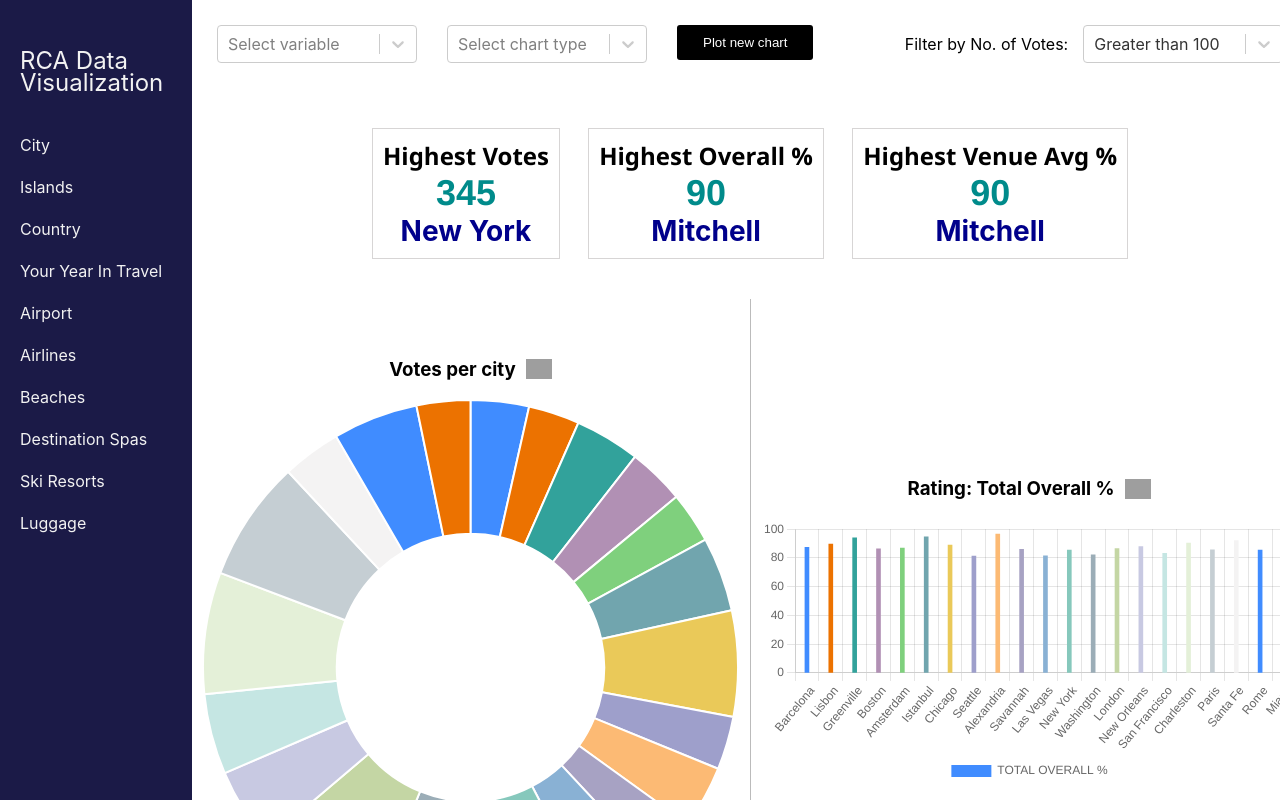
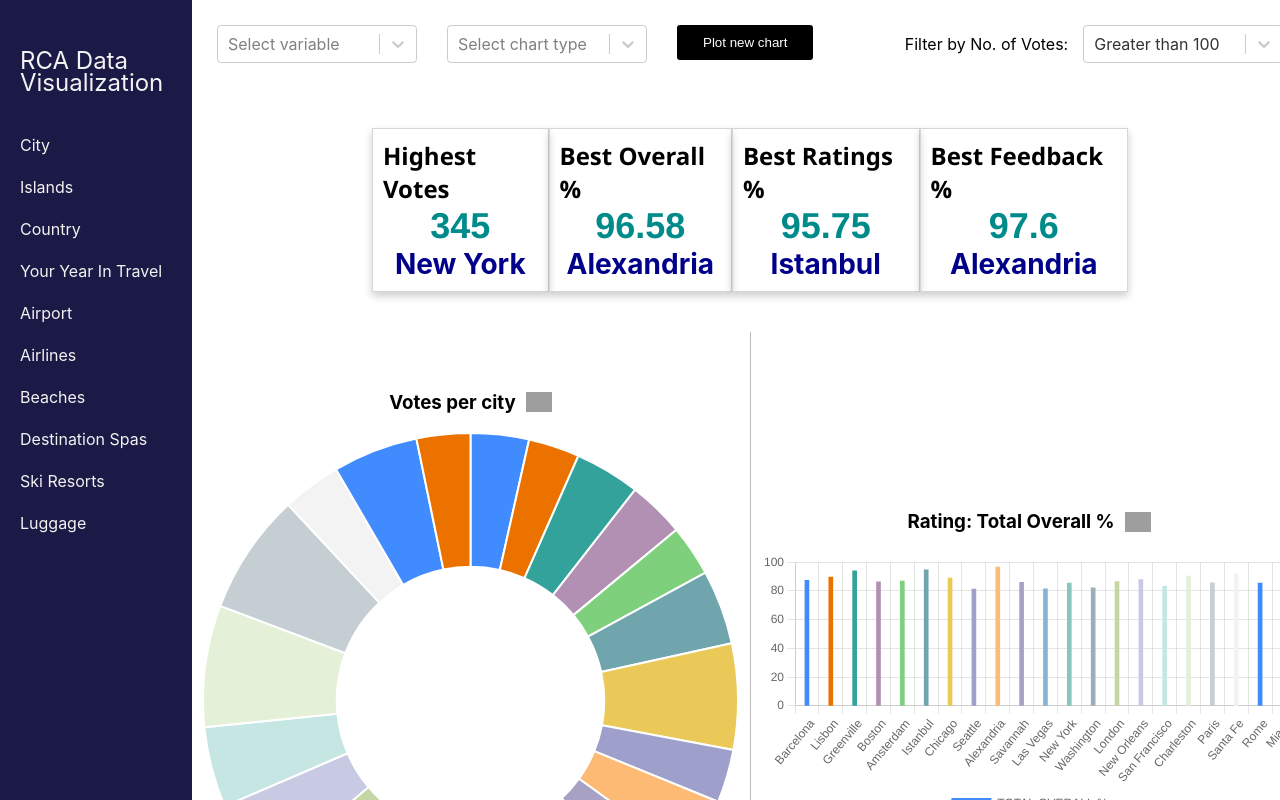
Before and after one commit to adityaanand53/rca-hackathon, a React (Create React App) app: page / in a window 1280 px wide. Shown: the top 800 px of the page. Built offline with nearby package versions, Linux system fonts and the light colour scheme; grey boxes are pictures that could not be loaded.

Commit message:
calculation for best data

```diff
--- a/src/components/LandingPage.js
+++ b/src/components/LandingPage.js
@@ -43,51 +43,67 @@ function LandingPage() {
   const [highestVenueAvgCity, setHighestVenueAvgCity] = useState(
     cityRCA[0]["city"]
   );
+  const [highestFeedbackAvg, setHighestFeedbackAvg] = useState(
+    cityRCA[0]["Total TNS %"]
+  );
+  const [highestFeedbackAvgCity, setHighestFeedbackAvgCity] = useState(
+    cityRCA[0]["city"]
+  );
 
   useEffect(() => {
-    getHighestVotes();
-    getHighestOverall();
-    getHighestVenueAvg();
     changeVotesOption("100+");
   }, []);
 
-  const getHighestVotes = () => {
-    let maxVotes = highestVotes;
-    let maxVotesCity = highestVotesCity;
-    for (let i = 1; i < cityRCA.length; i++) {
-      if (cityRCA[i]["Total Votes"] > maxVotes) {
-        maxVotes = cityRCA[i]["Total Votes"];
-        maxVotesCity = cityRCA[i]["city"];
+  const getHighestVotes = (filteredData) => {
+    let maxVotes = filteredData[0]["Total Votes"];
+    let maxVotesCity = filteredData[0]["city"];
+    for (let i = 1; i < filteredData.length; i++) {
+      if (filteredData[i]["Total Votes"] > maxVotes) {
+        maxVotes = filteredData[i]["Total Votes"];
+        maxVotesCity = filteredData[i]["city"];
       }
     }
     setHighestVotes(maxVotes);
     setHighestVotesCity(maxVotesCity);
   };
 
-  const getHighestOverall = () => {
-    let maxOverall = highestOverall;
-    let maxOverallCity = highestOverallCity;
-    for (let i = 1; i < cityRCA.length; i++) {
-      if (cityRCA[i]["Total Overall"] > maxOverall) {
-        maxOverall = cityRCA[i]["Total Overall"];
-        maxOverallCity = cityRCA[i]["city"];
+  const getHighestOverall = (filteredData) => {
+    let maxOverall = filteredData[0]["TOTAL OVERALL %"];
+    let maxOverallCity = filteredData[0]["city"];
+    for (let i = 1; i < filteredData.length; i++) {
+      if (filteredData[i]["TOTAL OVERALL %"] > maxOverall) {
+        maxOverall = filteredData[i]["TOTAL OVERALL %"];
+        maxOverallCity = filteredData[i]["city"];
       }
     }
     setHighestOverall(maxOverall);
     setHighestOverallCity(maxOverallCity);
   };
 
-  const getHighestVenueAvg = () => {
-    let maxVenueAvg = highestVenueAvg;
-    let maxVenueAvgCity = highestVenueAvgCity;
-    for (let i = 1; i < cityRCA.length; i++) {
-      if (cityRCA[i]["Total VenueAvg"] > maxVenueAvg) {
-        maxVenueAvg = cityRCA[i]["Total VenueAvg"];
-        maxVenueAvgCity = cityRCA[i]["city"];
+  const getHighestVenueAvg = (filteredData) => {
+    let maxVenueAvg = filteredData[0]["Total Venue Avg %"];
+    let maxVenueAvgCity = filteredData[0]["city"];
+    for (let i = 1; i < filteredData.length; i++) {
+      if (filteredData[i]["Total Venue Avg %"] > maxVenueAvg) {
+        maxVenueAvg = filteredData[i]["Total Venue Avg %"];
+        maxVenueAvgCity = filteredData[i]["city"];
       }
     }
     setHighestVenueAvg(maxVenueAvg);
     setHighestVenueAvgCity(maxVenueAvgCity);
+  };
+
+  const getHighestFeedbackAvg = (filteredData) => {
+    let maxVenueAvg = filteredData[0]["TOTAL TNS %"];
+    let maxVenueAvgCity = filteredData[0]["city"];
+    for (let i = 1; i < filteredData.length; i++) {
+      if (filteredData[i]["TOTAL TNS %"] > maxVenueAvg) {
+        maxVenueAvg = filteredData[i]["TOTAL TNS %"];
+        maxVenueAvgCity = filteredData[i]["city"];
+      }
+    }
+    setHighestFeedbackAvg(maxVenueAvg);
+    setHighestFeedbackAvgCity(maxVenueAvgCity);
   };
 
   const changeOption = (key) => {
@@ -117,6 +133,10 @@ function LandingPage() {
     // setNewData(constructData(filteredCityRCA, "Total Votes"));
 
     setRCAData(filteredCityRCA);
+    getHighestVotes(filteredCityRCA);
+    getHighestOverall(filteredCityRCA);
+    getHighestVenueAvg(filteredCityRCA);
+    getHighestFeedbackAvg(filteredCityRCA);
     const updatedChart = customCharts.map((chart) => {
       const newRCAData = constructData(filteredCityRCA, chart.chartHeaderText);
       chart.data = newRCAData;
@@ -183,17 +203,21 @@ function LandingPage() {
           </div>
 
           <div className="high-votes-content">
-            <div className="highest-votes-text">Highest Overall %</div>
-
+            <div className="highest-votes-text">Best Overall %</div>
             <div className="highest-votes">{highestOverall}</div>
             <div className="highest-votes-city">{highestOverallCity}</div>
           </div>
 
           <div className="high-votes-content">
-            <div className="highest-votes-text">Highest Venue Avg %</div>
-
+            <div className="highest-votes-text">Best Ratings %</div>
             <div className="highest-votes">{highestVenueAvg}</div>
             <div className="highest-votes-city">{highestVenueAvgCity}</div>
+          </div>
+
+          <div className="high-votes-content">
+            <div className="highest-votes-text">Best Feedback %</div>
+            <div className="highest-votes">{highestFeedbackAvg}</div>
+            <div className="highest-votes-city">{highestFeedbackAvgCity}</div>
           </div>
         </div>
         <div className="charts-container">
--- a/src/constants/options.js
+++ b/src/constants/options.js
@@ -5,26 +5,26 @@ export const city = [
   { value: "TOTAL TNS %", label: "Total TNS percentage" },
   {
     value: "Advance Booking - FourToSixMonths",
-    label: "Advance Booking - FourToSixMonths",
+    label: "Advance Booking - Four To Six Months",
   },
   {
     value: "Advance Booking - OnePlusYear",
-    label: "Advance Booking - OnePlusYear",
+    label: "Advance Booking - One Plus Year",
   },
   {
     value: "Advance Booking - SevenToTwelveMonths",
-    label: "Advance Booking - SevenToTwelveMonths",
+    label: "Advance Booking - Seven To Twelve Months",
   },
   {
     value: "Advance Booking - ThreeMonths",
-    label: "Advance Booking - ThreeMonths",
+    label: "Advance Booking - Three Months",
   },
-  { value: "ratings-artsAndCulture", label: "ratings-artsAndCulture" },
-  { value: "ratings-food", label: "ratings-food" },
-  { value: "ratings-friendliness", label: "ratings-friendliness" },
-  { value: "ratings-publicTransport", label: "ratings-publicTransport" },
-  { value: "ratings-shopping", label: "ratings-shopping" },
-  { value: "ratings-sightsAndScenery", label: "ratings-sightsAndScenery" },
+  { value: "ratings-artsAndCulture", label: "Ratings Arts & Culture" },
+  { value: "ratings-food", label: "Ratings Food" },
+  { value: "ratings-friendliness", label: "Ratings Friendliness" },
+  { value: "ratings-publicTransport", label: "Ratings Public Transport" },
+  { value: "ratings-shopping", label: "Ratings Shopping" },
+  { value: "ratings-sightsAndScenery", label: "Ratings Sights & Scenery" },
 ];
 
 export const chartTypeOptions = [
--- a/src/styles/App.scss
+++ b/src/styles/App.scss
@@ -43,6 +43,7 @@
     flex-direction: column;
     align-items: center;
     border: 1px solid #d7d5d5;
+    box-shadow: 0 4px 8px 0 rgba(0, 0, 0, 0.2);
     padding: 10px;
 
     .highest-votes {
```
